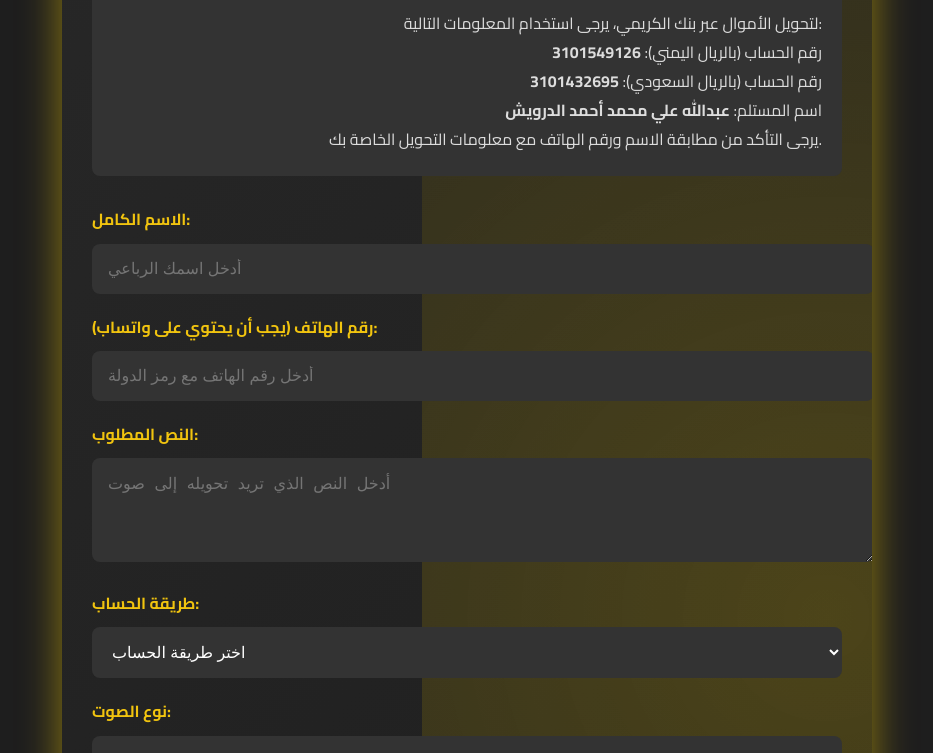
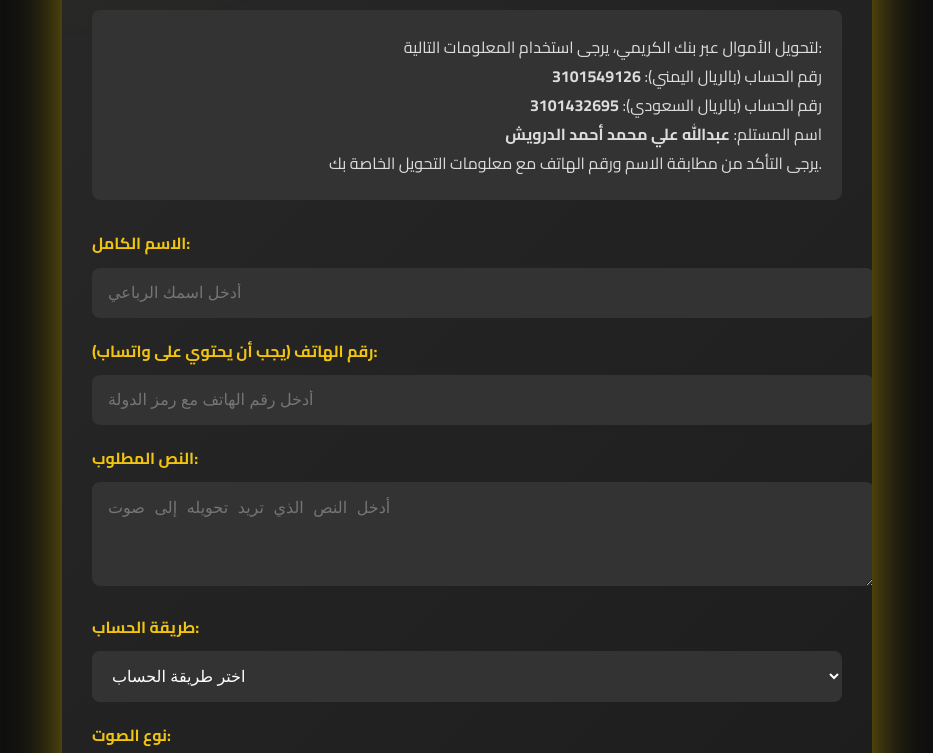
Before and after one commit to DRWISHOW/-, a plain HTML site: page index.html in a window 1280 px wide. Shown: the part 451-1204 px from the top of the page, without its empty margins (173-1106 px from the left). Drawn offline with Linux system fonts and the light colour scheme.

Commit message:
Update index.html

```diff
--- a/index.html
+++ b/index.html
@@ -8,7 +8,7 @@
     <style>
         body {
             font-family: 'Cairo', sans-serif;
-            background-color: #1e1e1e; /* أسود فاتح قليلاً */
+            background-color: #101010;
             color: #fff;
             margin: 0;
             padding: 0;
@@ -19,35 +19,55 @@
             max-width: 750px;
             margin: 60px auto;
             padding: 30px;
-            background: linear-gradient(135deg, #282828, #1e1e1e); /* تدرج بين درجات الأسود */
+            background: linear-gradient(135deg, #2a2a2a, #1b1b1b);
             border-radius: 15px;
-            box-shadow: 0 0 40px rgba(255, 215, 0, 0.5); /* تأثير إشعاع أصفر ذهبي */
+            box-shadow: 0 0 50px rgba(255, 215, 0, 0.5);
             position: relative;
             overflow: hidden;
+            backdrop-filter: blur(10px);
         }
+
+        /* التموجات المبتكرة */
         .container:before {
             content: '';
             position: absolute;
-            top: -100px;
-            left: 0;
-            width: 100%;
-            height: 150%;
-            background: radial-gradient(circle, rgba(255, 215, 0, 0.2), rgba(30, 30, 30, 0.8));
-            animation: wave-animation 6s infinite alternate ease-in-out;
-            z-index: 0;
+            top: -200px;
+            left: -200px;
+            width: 400px;
+            height: 400px;
+            background: radial-gradient(circle, rgba(255, 215, 0, 0.5), transparent 70%);
+            border-radius: 50%;
+            filter: blur(100px);
+            animation: pulse 6s infinite alternate;
+        }
+        .container:after {
+            content: '';
+            position: absolute;
+            bottom: -200px;
+            right: -200px;
+            width: 300px;
+            height: 300px;
+            background: radial-gradient(circle, rgba(255, 215, 0, 0.5), transparent 70%);
+            border-radius: 50%;
+            filter: blur(100px);
+            animation: pulse 8s infinite alternate;
         }
 
-        @keyframes wave-animation {
-            0% { transform: translateX(-50%); }
-            100% { transform: translateX(50%); }
+        @keyframes pulse {
+            0% {
+                transform: scale(1);
+            }
+            100% {
+                transform: scale(1.2);
+            }
         }
 
         h1 {
             font-family: 'Cairo', sans-serif;
-            color: #f1c40f; /* أصفر ذهبي */
+            color: #f1c40f;
             text-align: center;
             margin-bottom: 30px;
-            font-size: 2.6em;
+            font-size: 3em;
             z-index: 1;
             position: relative;
         }
@@ -75,7 +95,7 @@
         input:focus, select:focus, textarea:focus {
             background-color: #444;
             outline: none;
-            box-shadow: 0 0 15px rgba(255, 215, 0, 0.7); /* توهج أصفر ذهبي */
+            box-shadow: 0 0 15px rgba(255, 215, 0, 0.7);
         }
         button {
             background-color: #f1c40f;
@@ -136,11 +156,11 @@
             width: 140px;
             height: auto;
             border-radius: 10px;
-            border: 3px solid #f1c40f; /* إطار أصفر ذهبي */
+            border: 3px solid #f1c40f;
             transition: transform 0.5s ease;
         }
         .logo img:hover {
-            transform: scale(1.1); /* تكبير طفيف عند التمرير */
+            transform: scale(1.1);
         }
     </style>
 </head>
@@ -197,17 +217,4 @@
             <button type="submit">إرسال الطلب</button>
         </form>
         <div class="footer">
-            <p>!بعد إرسال المعلومات إلى واتساب يرجى الإنتظار حتى الرد وإعلامكم بالسعر الإجمالي... وشكراً لزيارتك</p>
-        </div>
-    </div>
-
-    <script>
-        document.getElementById('voiceForm').addEventListener('submit', function(event) {
-            event.preventDefault();
-
-            // جمع القيم من النموذج
-            const name = document.getElementById('name').value;
-            const phone = document.getElementById('phone').value;
-            const text = document.getElementById('text').value;
-            const duration = document.getElementById('duration').value;
-            const voiceStyle = document.getElementBy
+            <p>!بعد إرسال المعلومات إلى واتساب يرجى الإنتظار حتى الرد وإعلامكم بالسعر الإجمالي... وشكراً لزيارتك</
```
